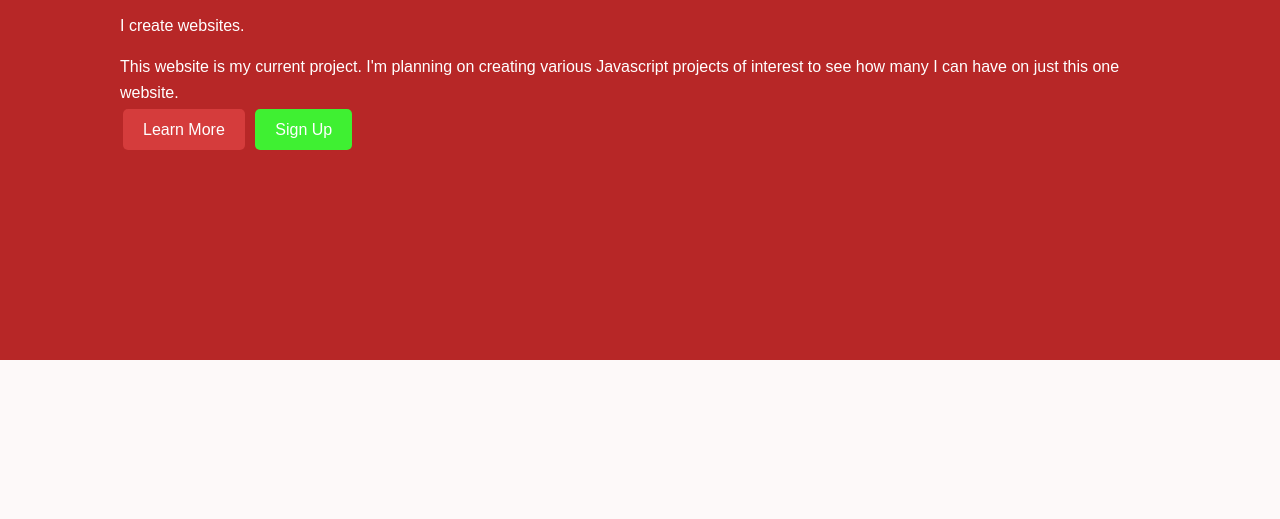
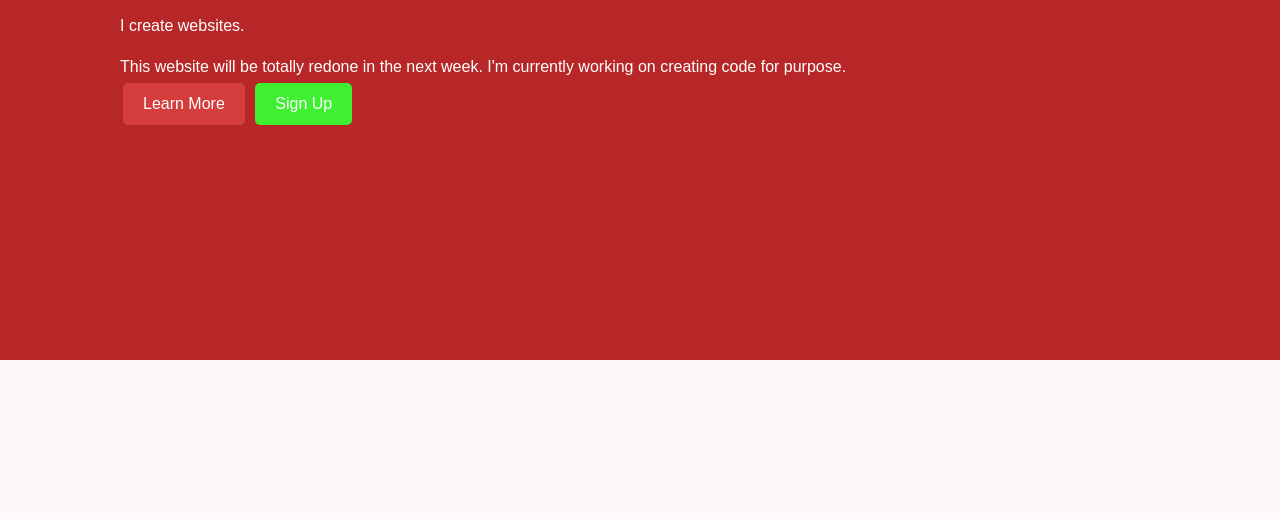
Before and after one commit to TomE1/jsApps, a plain HTML site: page index.html in a window 1280 px wide. Shown: the part 240-759 px from the top of the page. Drawn offline with Linux system fonts and the light colour scheme.

Commit message:
initialcommit

```diff
--- a/index.html
+++ b/index.html
@@ -31,7 +31,7 @@
               I create websites.
             </p>
 
-            <p>This website is my current project. I'm planning on creating various Javascript projects of interest to see how many I can have on just this one website.</p>
+            <p>This website will be totally redone in the next week. I'm currently working on creating code for purpose.</p>
 
             <a href="#" class="btn-primary">Learn More</a>
             <a href="#" class="btn-secondary">Sign Up</a>
```
